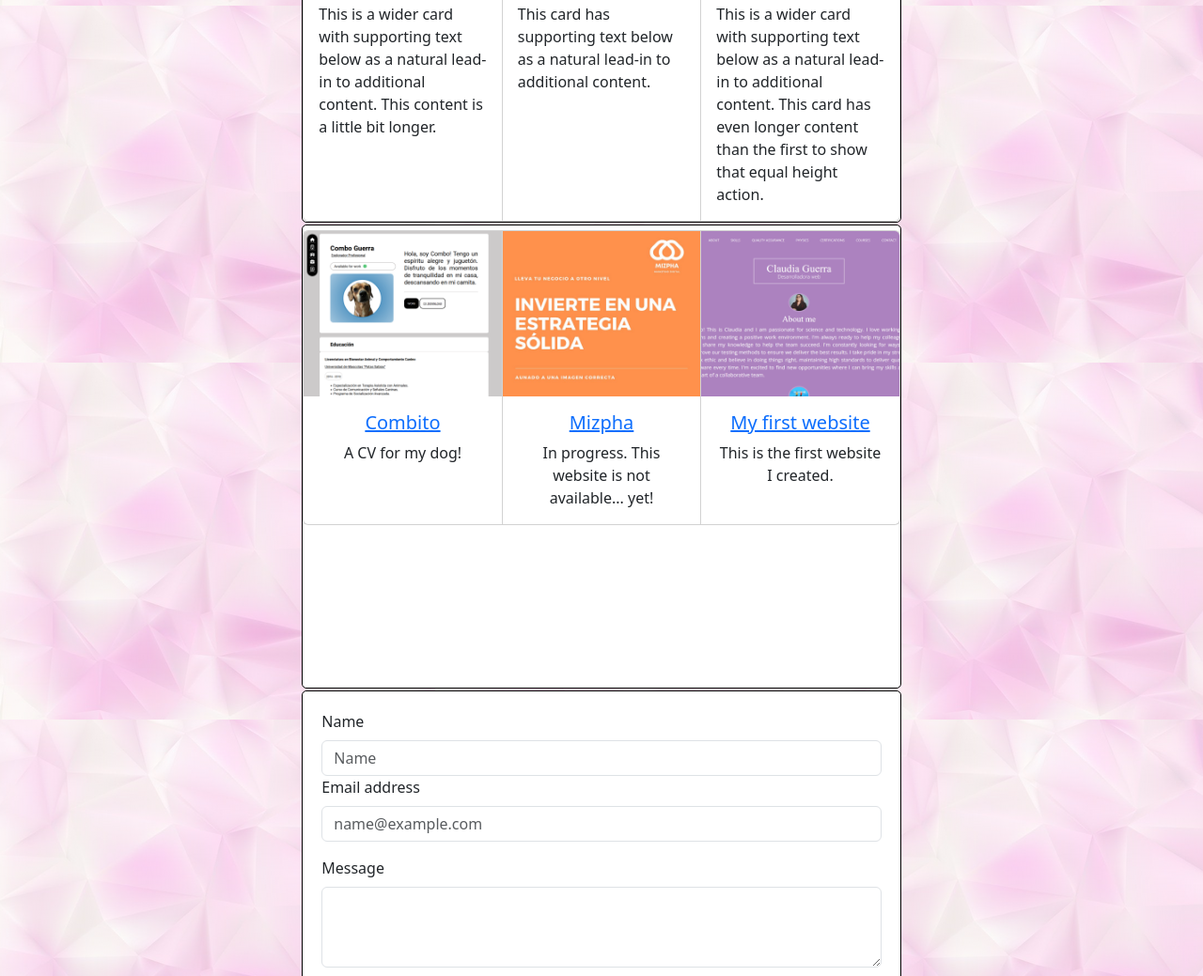
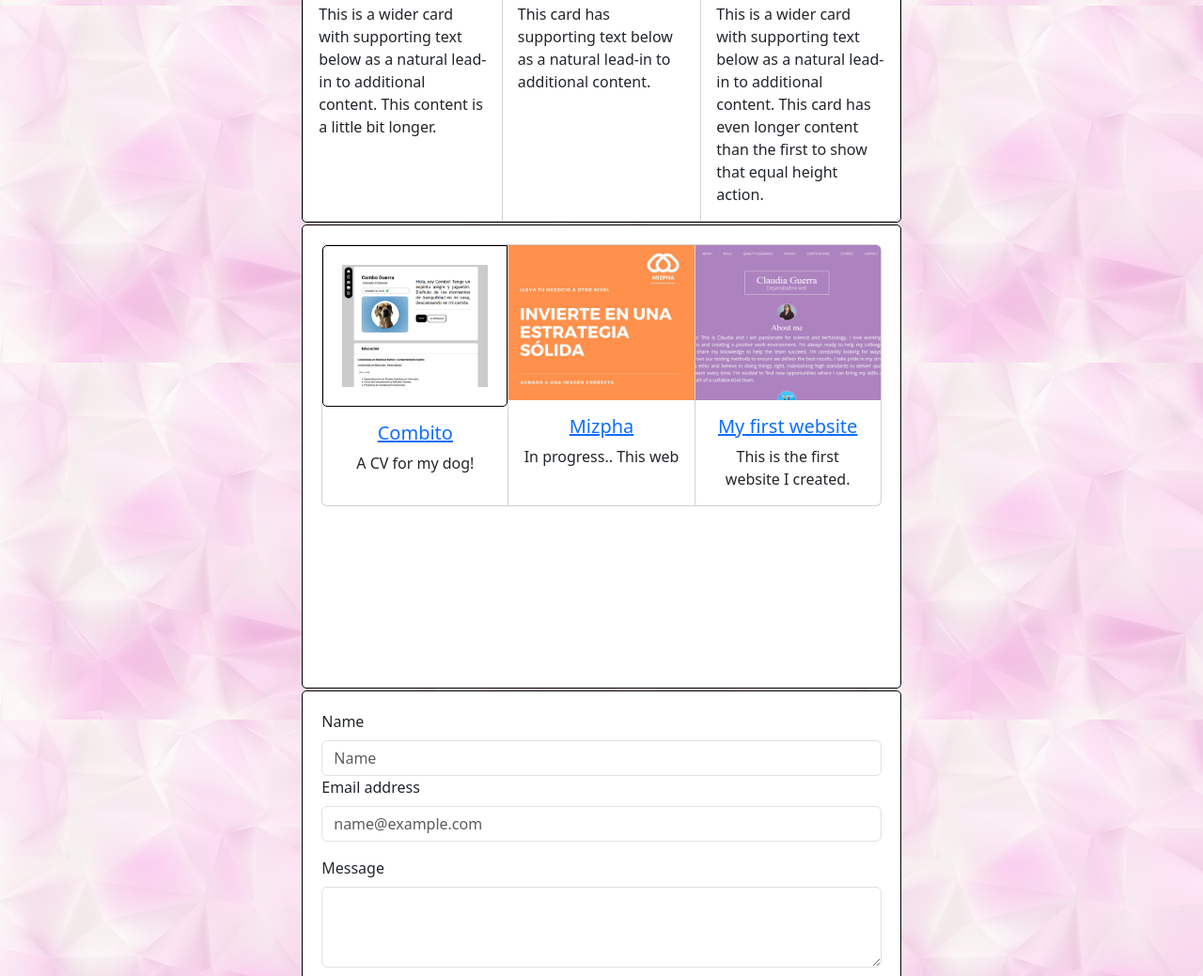
Before and after one commit to ClaudiaGuerra/CV-old, a plain HTML site: page index.html in a window 1280 px wide. Shown: the part 812-1851 px from the top of the page at 94% size. Drawn offline with nearby package versions, Linux system fonts and the light colour scheme.

Commit message:
Back to the start

```diff
--- a/index.html
+++ b/index.html
@@ -109,7 +109,7 @@
 
       <div class="card-group">
         <div class="card">
-          <a href="https://combito.netlify.app"><img src="src/images/portfolio/portfolio-combito-thumbnail.png" class="card-img-top" alt="..."> </a>
+          <a href="https://combito.netlify.app"><img src="src/images/portfolio/portfolio-combito-thumbnail.png" class="portfolio card-img-top" alt="..."> </a>
           <div class="card-body">
             <h5 class="card-title link"> <a href="https://combito.netlify.app">Combito</a></h5>
             <p class="card-text">A CV for my dog!</p>
@@ -121,7 +121,7 @@
               <img src="src/images/portfolio/portfolio-mizpha-thumbnail.png"  class="card-img-top" alt="...">
           <div class="card-body">
             <h5 class="card-title"><a href="">Mizpha</a></h5>
-            <p class="card-text">In progress. This website is not available... yet!</p>
+            <p class="card-text">In progress.. This web</p>
 
           </div>
         </div>
@@ -177,4 +177,5 @@
   </p>
 
 </footer>
+
 </html>
--- a/styles.css
+++ b/styles.css
@@ -58,15 +58,7 @@ footer {
     background-color: white;
     border: 1px solid black;
     z-index: 1;
-    padding: 0px;
-    padding-top: 5px;
 }
-
-/* .portfolio img{
-    height: 141px;
-    width: 220px;
-    border-radius: 15px;
-} */
 
 .contact {
     grid-area: 4 / 4 / 5 / 10;
@@ -114,11 +106,7 @@ footer {
 
 /* ---------------------- PORTFOLIO ------------------------------*/
 
-/* .portfolio .card-img-top a, img{
-    height: 141px;
-    width: 256px;
-    border-radius: 15px;
-} */
+
 /*----------------------------------- FLIPPING CARDS ------------------------*/
 
 
```
